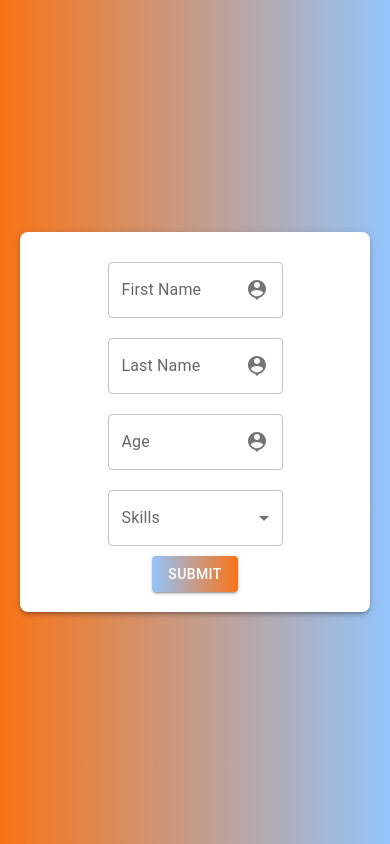
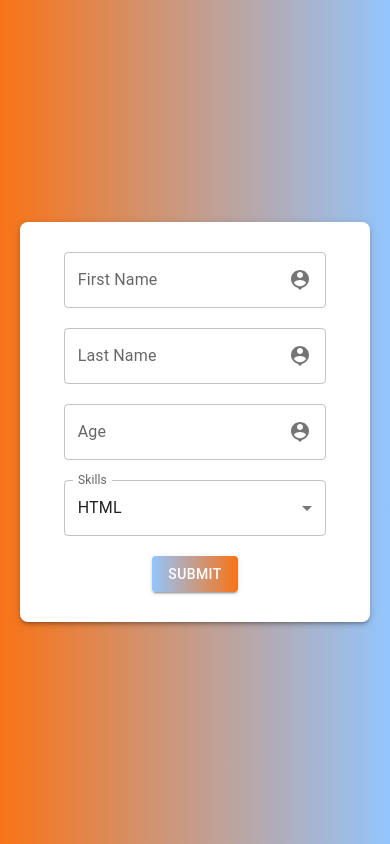
Before and after one commit to aynazheydariafshar/form-check, a React (Create React App) app in the folder my-app/: page / in a window 390 px wide. Built offline with nearby package versions, Linux system fonts and the light colour scheme; the HTML template or start-up script is replaced by a standard one.

Commit message:
responsive form

```diff
--- a/my-app/src/routes/app/FormInfo/components/FormInput.jsx
+++ b/my-app/src/routes/app/FormInfo/components/FormInput.jsx
@@ -16,23 +16,22 @@ const FormInput = () => {
         firstName: checkField,
         lastName: checkField,
         age: checkField,
-        skills: checkField,
       })}
       initialValues={{
         firstName: "",
         lastName: "",
         age: "",
-        skills: [],
+        skills: [options[0]],
       }}
       onSubmit={(values, actions) => {
-        alert(JSON.stringify(values));
+        localStorage.setItem('info', JSON.stringify(values));
       }}
     >
       <Form className="flex flex-col my-5 justify-center items-center">
         {elementsInfo.map((item) => (
           <MyInput
             type={item.type}
-            style={{ width: "50%", margin: "10px 0" }}
+            style={{ width: "75%", margin: "10px 0" }}
             name={item.name}
             label={item.label}
             icon={<PersonPinIcon />}
@@ -41,7 +40,8 @@ const FormInput = () => {
         <MyMultiSelect label="Skills" name="skills" options={options} />
         <Button
           type="submit"
-          className="bg-gradient-to-r to-orange-500 from-blue-300 my-5"
+          className="bg-gradient-to-r to-orange-500 from-blue-300"
+          sx={{margin  :"10px 0"}}
           variant="contained"
         >
           Submit
--- a/my-app/src/routes/app/FormInfo/index.jsx
+++ b/my-app/src/routes/app/FormInfo/index.jsx
@@ -4,7 +4,7 @@ import FormInput from "./components/FormInput";
 const FormInfo = () => {
   return (
     <Box className="flex bg-gradient-to-r from-orange-500 to-blue-300 justify-center items-center h-[100vh]">
-      <Box sx={{ boxShadow: 3 }} className="w-[600px] h-auto m-5 rounded-lg bg-white">
+      <Box sx={{ boxShadow: 3 }} className="w-[500px] h-auto m-5 rounded-lg bg-white">
         <FormInput />
       </Box>
     </Box>
--- a/my-app/src/utils/components/FormikElements/MyMultiSelect.jsx
+++ b/my-app/src/utils/components/FormikElements/MyMultiSelect.jsx
@@ -42,7 +42,7 @@ const MyMultiSelect = ({ label, name, options }) => {
   };
 
   return (
-    <FormControl sx={{ width: "50%", margin: "10px 0" }}>
+    <FormControl sx={{ width: "75%", margin: "10px 0" }}>
       <InputLabel>{label}</InputLabel>
       <Select
         multiple
```
